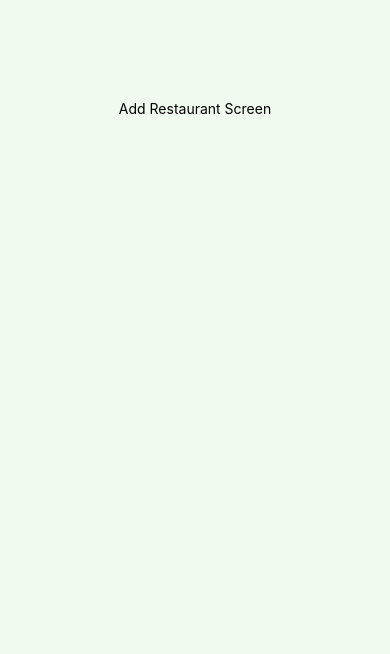
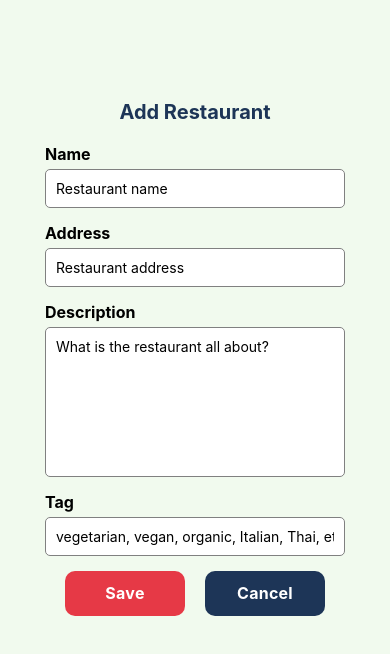
Before and after one commit to jsn-bln/Restaurant-Guide, a React Native app: screen /AddRestaurant in a window 390 px wide. Shown: the top 654 px of the page. Built offline with nearby package versions, Linux system fonts and the light colour scheme.

Commit message:
added form in add restaurant page

```diff
--- a/App.js
+++ b/App.js
@@ -1,7 +1,7 @@
 import { StatusBar } from 'expo-status-bar';
 import { StyleSheet, Text, View } from 'react-native';
 import HomePage from "./Components/Homepage";
-import AddRestaurant from "./Components/AddRestaurant"
+import AddRestaurantScreen from "./Components/AddRestaurant"
 import { NavigationContainer } from '@react-navigation/native';
 import { createStackNavigator } from '@react-navigation/stack';
 
@@ -12,12 +12,12 @@ export default function App() {
   return (
     <NavigationContainer>
     <Stack.Navigator>
-      <Stack.Screen name="Home" component={HomePage}
+      <Stack.Screen name="Homepage" component={HomePage}
         options={{
           headerShown: false,
           cardStyle: { paddingTop: 100, backgroundColor: '#f1faee' },
         }}/>
-      <Stack.Screen name="AddRestaurant" component={AddRestaurant}
+      <Stack.Screen name="AddRestaurant" component={AddRestaurantScreen}
         options={{
           headerShown: false,
           cardStyle: { paddingTop: 100, backgroundColor: '#f1faee' },
--- a/Components/AddRestaurant.js
+++ b/Components/AddRestaurant.js
@@ -1,10 +1,40 @@
 import React from 'react';
-import { View, Text, StyleSheet } from 'react-native';
+import { View, Text, StyleSheet, TextInput, Pressable } from 'react-native';
 
-const AddRestaurantScreen = () => {
+const AddRestaurantScreen = ({navigation}) => {
   return (
     <View style={styles.container}>
-      <Text>Add Restaurant Screen</Text>
+      <Text style={styles.title}>Add Restaurant</Text>
+      <View style={styles.formContainer}>
+        <View style={styles.inputContainer}>
+            <Text style={styles.label}>Name</Text>
+            <TextInput style={styles.inputField} placeholder='Restaurant name' />
+        </View>
+        <View style={styles.inputContainer}>
+            <Text style={styles.label}>Address</Text>
+            <TextInput style={styles.inputField} placeholder='Restaurant address' />
+        </View>
+        <View style={[styles.inputContainer]}>
+            <Text style={styles.label}>Description</Text>
+            <TextInput style={[styles.inputField, {height: 150}]}
+                placeholder='What is the restaurant all about?'
+                multiline />
+        </View>
+        <View style={[styles.inputContainer]}>
+            <Text style={styles.label}>Tag</Text>
+            <TextInput style={[styles.inputField]}
+                placeholder='vegetarian, vegan, organic, Italian, Thai, etc'/>
+        </View>
+        <View style={styles.bottomButtonContainer}>
+          <Pressable style={styles.button}>
+            <Text style={styles.text}>Save</Text>
+          </Pressable>
+          <Pressable style={[styles.button, , {backgroundColor: '#1d3557'}]}
+            onPress={() => navigation.navigate('Homepage')}>
+            <Text style={styles.text}>Cancel</Text>
+          </Pressable>
+        </View>
+      </View>
     </View>
   );
 };
@@ -15,6 +45,56 @@ const styles = StyleSheet.create({
       flex: 1,
       alignItems: 'center',
       backgroundColor: '#f1faee',
+    },
+    formContainer: {
+        paddingTop: 20
+    },
+    title: {
+        fontWeight: 'bold',
+        fontSize: 20,
+        color: "#1d3557",
+        textAlign: 'center'
+    },
+    inputContainer: {
+        marginBottom: 15,
+        width: 300,
+      },
+    label: {
+        marginRight: 10,
+        fontSize: 16,
+        fontWeight: 'bold',
+        paddingBottom: 5
+    },
+    inputField: {
+        borderWidth: 1,
+        borderColor: 'gray',
+        borderRadius: 5,
+        padding: 10,
+        width: "100%",
+        backgroundColor: '#fff'
+    },
+    bottomButtonContainer: {
+        flexDirection: 'row',
+        justifyContent: 'space-between',
+        paddingHorizontal: 20,
+        paddingBottom: 20,
+      },
+    button: {
+        alignItems: 'center',
+        justifyContent: 'center',
+        paddingVertical: 12,
+        paddingHorizontal: 32,
+        borderRadius: 10,
+        elevation: 3,
+        backgroundColor: '#e63946',
+        width: 120,
+    },
+    text: {
+        fontSize: 16,
+        lineHeight: 21,
+        fontWeight: 'bold',
+        letterSpacing: 0.25,
+        color: 'white',
     }
 });
 
```
